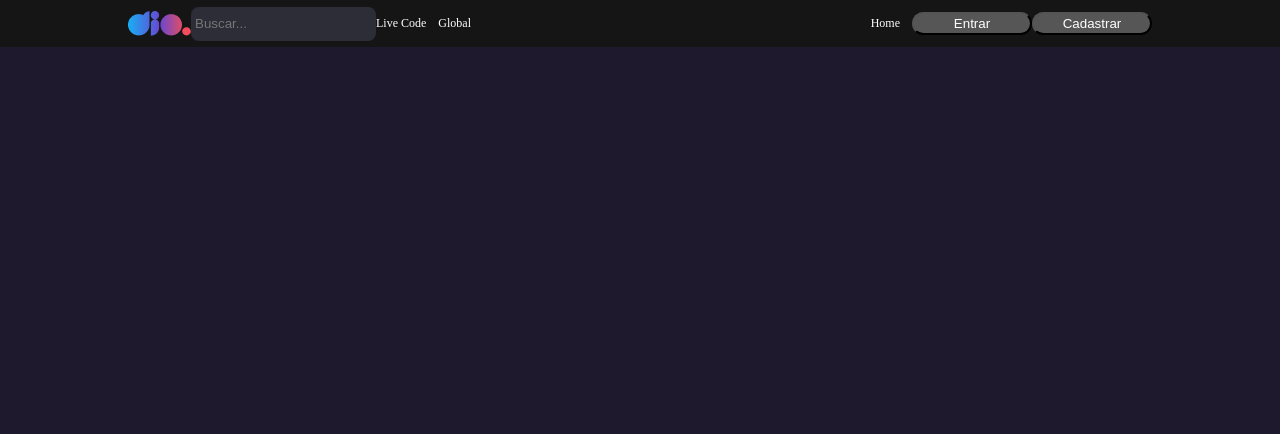
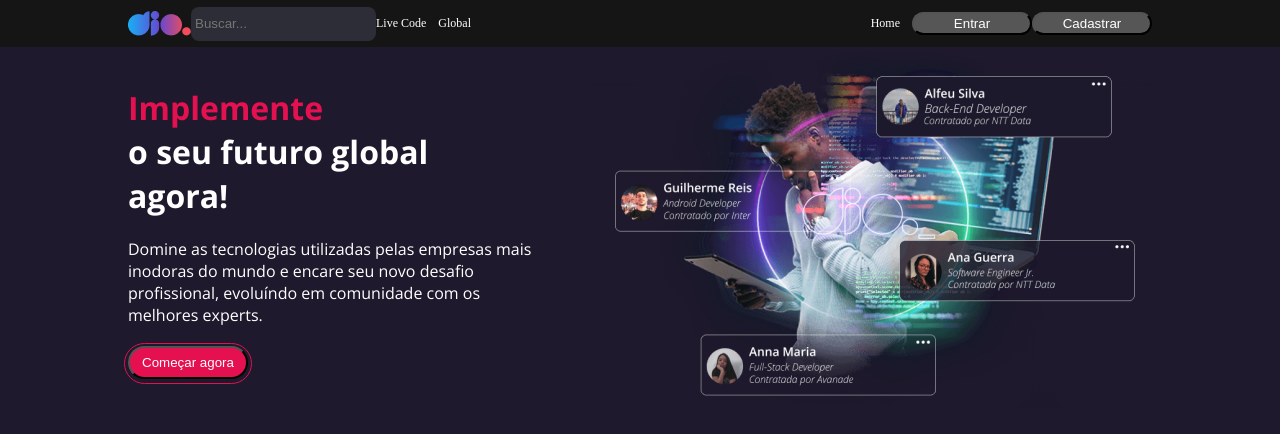
Before and after one commit to MyllenaRocha/CloneDoSiteDaDio, a React (Create React App) app: page / in a window 1280 px wide. Shown: the top 434 px of the page. Built offline with nearby package versions, Linux system fonts and the light colour scheme.

Commit message:
:sparkles: Tela de home concluida

```diff
--- a/public/index.html
+++ b/public/index.html
@@ -5,39 +5,13 @@
     <link rel="icon" href="%PUBLIC_URL%/favicon.ico" />
     <meta name="viewport" content="width=device-width, initial-scale=1" />
     <meta name="theme-color" content="#000000" />
-    <meta
-      name="description"
-      content="Web site created using create-react-app"
-    />
-    <link rel="apple-touch-icon" href="%PUBLIC_URL%/logo192.png" />
-    <!--
-      manifest.json provides metadata used when your web app is installed on a
-      user's mobile device or desktop. See https://developers.google.com/web/fundamentals/web-app-manifest/
-    -->
-    <link rel="manifest" href="%PUBLIC_URL%/manifest.json" />
-    <!--
-      Notice the use of %PUBLIC_URL% in the tags above.
-      It will be replaced with the URL of the `public` folder during the build.
-      Only files inside the `public` folder can be referenced from the HTML.
-
-      Unlike "/favicon.ico" or "favicon.ico", "%PUBLIC_URL%/favicon.ico" will
-      work correctly both with client-side routing and a non-root public URL.
-      Learn how to configure a non-root public URL by running `npm run build`.
-    -->
+    <link rel="preconnect" href="https://fonts.googleapis.com">
+    <link rel="preconnect" href="https://fonts.gstatic.com" crossorigin>
+    <link href="https://fonts.googleapis.com/css2?family=Open+Sans:wght@400;500;600;700&display=swap" rel="stylesheet">
     <title>React App</title>
   </head>
   <body>
     <noscript>You need to enable JavaScript to run this app.</noscript>
     <div id="root"></div>
-    <!--
-      This HTML file is a template.
-      If you open it directly in the browser, you will see an empty page.
-
-      You can add webfonts, meta tags, or analytics to this file.
-      The build step will place the bundled scripts into the <body> tag.
-
-      To begin the development, run `npm start` or `yarn start`.
-      To create a production bundle, use `npm run build` or `yarn build`.
-    -->
   </body>
 </html>
--- a/src/components/Button/styles.js
+++ b/src/components/Button/styles.js
@@ -16,8 +16,13 @@
 
         background: #e41050;
 
+        &:hover {
+            opacity: 0.6;
+            cursor: 33px;
+        }
+
         &::after {
-            content: '',
+            content: '';
             position: absolute;
             border: 1px solid #e41050;
             top: -5px;
--- a/src/pages/home/index.jsx
+++ b/src/pages/home/index.jsx
@@ -1,12 +1,34 @@
 
 import { Link } from 'react-router-dom';
 
+import bannerImage from '../../assets/banner.png'
 import { Button } from '../../components/Button';
 import { Header  } from '../../components/Header';
+
+import { Container, TextContent, Title, TitleHighLight } from './styles';
 
 const Home = () => {
     return (<>
         <Header />
+        <Container>
+            <div>
+                <Title>
+                    <TitleHighLight>
+                    Implemente
+                    <br />
+                    </TitleHighLight>
+                    o seu futuro global agora!
+                </Title>
+                <TextContent>
+                Domine as tecnologias utilizadas pelas empresas mais inodoras do mundo e encare seu novo
+                    desafio profissional, evoluíndo em comunidade com os melhores experts.
+                </TextContent>
+                <Button title="Começar agora" variant="secondary" onClick={() => null}/>
+            </div>
+            <div>
+                <img src={bannerImage} alt='Imagem principal' />
+            </div>
+        </Container>
     </>)
 }
 export { Home }
--- /dev/null
+++ b/src/pages/home/styles.js
@@ -0,0 +1,40 @@
+import styled from "styled-components";
+
+export const Container = styled.main`
+    width = 100%;
+    max-width: 80%;
+    margin: 0 auto;
+    margir-top: 120px;
+
+    display: flex;
+    flex-direction: row;
+    justify-content: space-between;
+    align-items: center;
+`
+ export const Title = styled.h2`
+    font-family: 'Open Sans';
+    font-style: normal;
+    font-weight: 700;
+    font-size: 32px;
+    width: 320px;
+    margin-bottom: 20px;
+    line-height: 44px;
+
+    color: #FFFFFF;
+ `
+
+ export const TitleHighLight = styled.span`
+    color: #E41050;
+ `
+
+ export const TextContent = styled.p`
+    font-family: 'Open Sans';
+    font-style: normal;
+    font-weight: 400;
+    font-size: 16px;
+    width: 420px;
+    margin-bottom: 20px;
+    line-height: 22px;
+
+    color: #FFFFFF;
+ `
```
